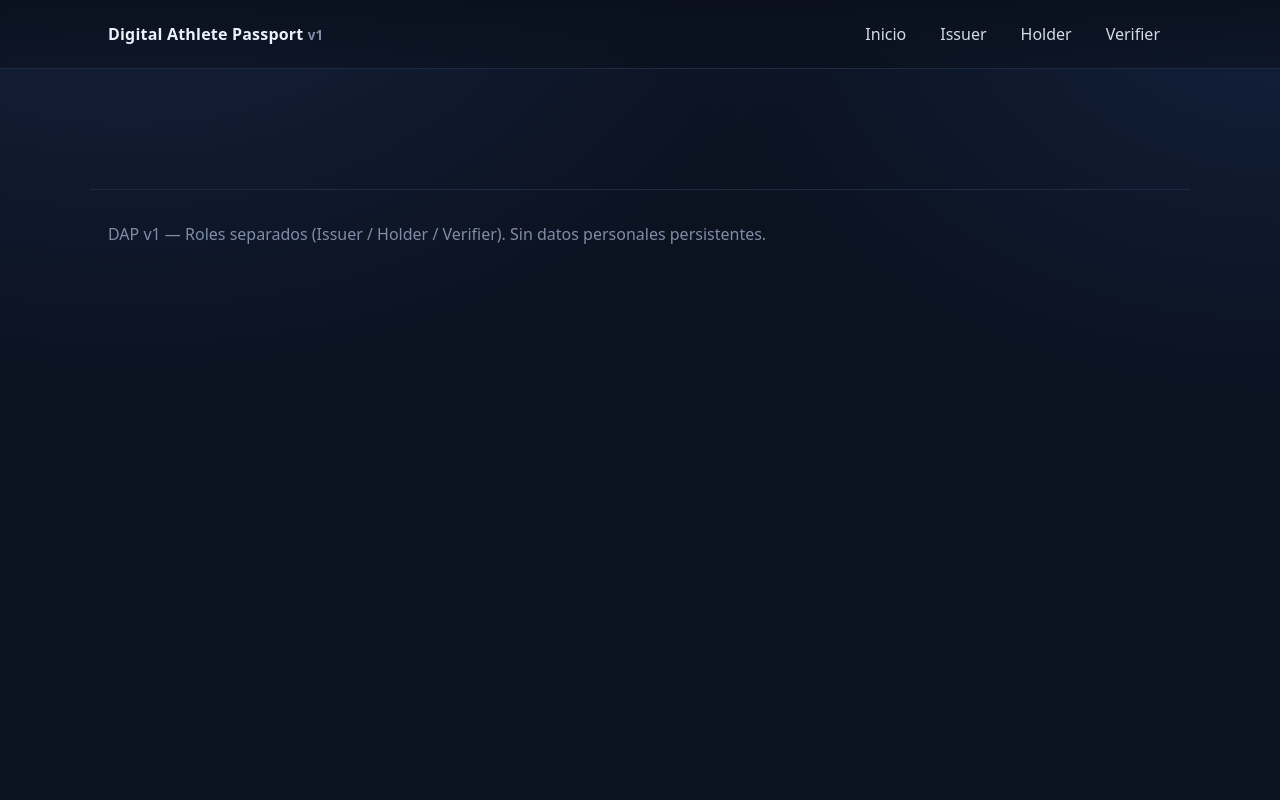
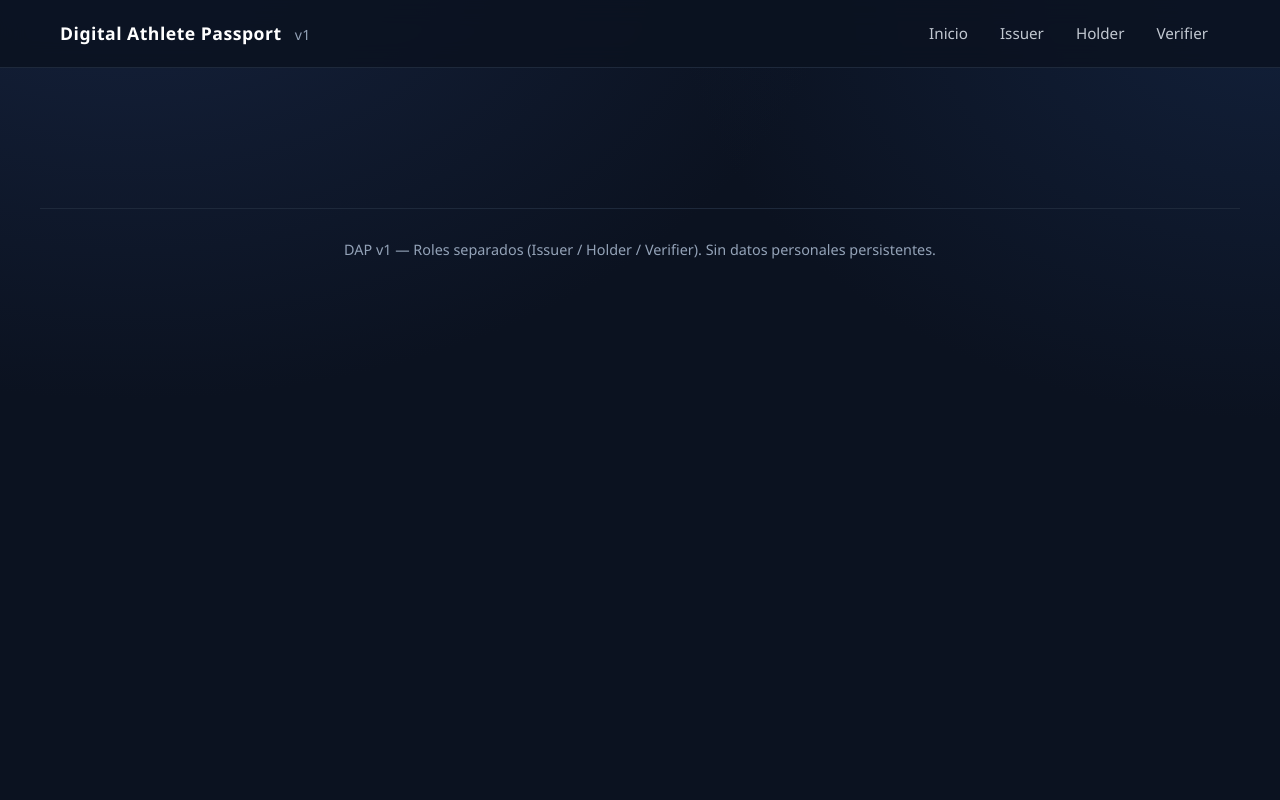
Before and after one commit to jalbfil/dap-digital-athlete-passport, a FastAPI app: template app/templates/base.html in a window 1280 px wide. Run offline with FastAPI, Linux system fonts and the light colour scheme; the template is opened without the code that fills it, so the values that code supplies are empty.

Commit message:
Refactor base.css for design improvements
Updated CSS variables and styles for improved design consistency and responsiveness.

```diff
--- a/app/static/css/base.css
+++ b/app/static/css/base.css
@@ -1,86 +1,192 @@
-
+/* --- VARIABLES Y TEMA (Cyberpunk / Dashboard) --- */
 :root{
   --bg:#0b1220;
   --card:#111a2e;
-  --muted:#7f8da6;
-  --text:#eaf1ff;
-  --accent:#4cc2ff;
-  --accent-2:#7cffbf;
-  --danger:#ff6b6b;
-  --ok:#60d394;
-  --border: #1e2a43;
-  --shadow: 0 10px 30px rgba(0,0,0,.35);
+  --card-hover: #1e293b;
+  --muted:#94a3b8;
+  --text:#e2e8f0;
+  --accent:#38bdf8;
+  --primary: #2563eb;
+  --primary-hover: #1d4ed8;
+  --danger:#ef4444;
+  --success:#4ade80;
+  --border: #1e293b;
+  --border-focus: #3b82f6;
+  --shadow: 0 4px 6px -1px rgba(0, 0, 0, 0.3), 0 2px 4px -1px rgba(0, 0, 0, 0.1);
+  --shadow-lg: 0 10px 15px -3px rgba(0, 0, 0, 0.4), 0 4px 6px -2px rgba(0, 0, 0, 0.2);
 }
+
 *{box-sizing:border-box}
 html,body{height:100%}
+
 body{
   margin:0;
-  font:16px/1.5 ui-sans-serif, system-ui, -apple-system, "Segoe UI", Roboto, "Helvetica Neue", Arial;
+  font:16px/1.5 'Segoe UI', Tahoma, Geneva, Verdana, sans-serif;
   color:var(--text);
+  /* Fondo con degradados sutiles */
   background: radial-gradient(1200px 800px at 10% -10%, #15223d 0, transparent 60%),
               radial-gradient(1000px 700px at 100% 0%, #12203a 0, transparent 60%),
               var(--bg);
 }
+
+/* --- CABECERA --- */
 .header{
-  position:sticky; top:0; z-index:10;
-  backdrop-filter: blur(8px);
-  background:linear-gradient(180deg, rgba(10,16,28,.9), rgba(10,16,28,.5));
+  position:sticky; top:0; z-index:50;
+  backdrop-filter: blur(12px);
+  -webkit-backdrop-filter: blur(12px);
+  background: rgba(11, 18, 32, 0.85);
   border-bottom:1px solid var(--border);
 }
-.header-inner{max-width:1100px; margin:0 auto; padding:14px 18px; display:flex; align-items:center; gap:16px}
-.brand{font-weight:800; letter-spacing:.2px}
-.brand small{font-weight:600; color:var(--muted)}
-.nav{margin-left:auto; display:flex; gap:10px}
-.nav a{color:var(--text); opacity:.9; text-decoration:none; padding:8px 12px; border-radius:10px}
-.nav a:hover{background:rgba(255,255,255,.05)}
-.nav a.active{background:rgba(76,194,255,.15); outline:1px solid rgba(76,194,255,.35)}
-.main{max-width:1100px; margin:24px auto; padding:0 18px 72px}
+.header-inner{max-width:1200px; margin:0 auto; padding:14px 20px; display:flex; align-items:center; gap:16px}
+.brand{font-weight:700; font-size: 1.1em; letter-spacing:.5px; color: #fff;}
+.brand small{font-weight:400; color:var(--muted); font-size: 0.8em; margin-left: 8px;}
+
+/* --- NAVEGACIÓN --- */
+.nav{margin-left:auto; display:flex; gap:8px}
+.nav a{
+    color:var(--text);
+    opacity:.85;
+    text-decoration:none;
+    padding:8px 12px;
+    border-radius:8px;
+    transition: all 0.2s ease;
+    font-size: 0.95em;
+    font-weight: 500;
+}
+.nav a:hover{
+    background:rgba(255,255,255,.08);
+    opacity: 1;
+}
+.nav a.active{
+    background:rgba(56, 189, 248, .15);
+    color: var(--accent);
+    box-shadow: 0 0 0 1px rgba(56, 189, 248, .2);
+}
+
+/* --- CONTENEDOR PRINCIPAL --- */
+.main{max-width:1200px; margin:30px auto; padding:0 20px 80px}
+
+/* --- TARJETAS (CARDS) --- */
 .card{
-  background:linear-gradient(180deg, rgba(255,255,255,.02), rgba(255,255,255,.01));
+  background-color: var(--card);
   border:1px solid var(--border);
-  border-radius:18px;
+  border-radius:12px;
   box-shadow: var(--shadow);
+  transition: transform 0.2s, box-shadow 0.2s;
+  overflow: hidden; /* Para que nada se salga */
 }
-.card-pad{padding:18px}
-.card h2{margin:0 0 6px 0}
+/* Efecto hover suave solo si tiene clase interactiva, o genérico */
+/* .card:hover{ transform: translateY(-2px); box-shadow: var(--shadow-lg); border-color: #334155; } */
+
+.card-pad{padding:24px}
+.card h2{margin:0 0 12px 0; font-weight: 600; font-size: 1.25em; letter-spacing: -0.5px;}
+
+/* --- TIPOGRAFÍA Y UTILIDADES --- */
 .muted{color:var(--muted)}
-.grid{display:grid; gap:16px}
+h1 { font-weight: 300; margin-bottom: 30px; border-bottom: 1px solid var(--border); padding-bottom: 15px; }
+
+/* --- GRID SYSTEM --- */
+.grid{display:grid; gap:24px}
 .grid-2{grid-template-columns: 1fr 1fr}
 .grid-3{grid-template-columns: repeat(3, 1fr)}
-@media (max-width: 980px){
+@media (max-width: 900px){
   .grid-2, .grid-3{grid-template-columns: 1fr}
 }
-label{display:block; margin:10px 0 6px; font-weight:600}
-input[type="text"], input[type="number"], textarea{
+
+/* --- FORMULARIOS --- */
+label{display:block; margin:0 0 6px; font-size: 0.85em; font-weight:600; color: var(--muted); text-transform: uppercase; letter-spacing: 0.5px;}
+
+input[type="text"], input[type="number"], textarea, select {
   width:100%;
-  padding:12px 14px;
-  border-radius:12px;
+  padding:10px 12px;
+  border-radius:6px;
   border:1px solid var(--border);
-  background:#0f1930;
+  background:#0f172a; /* Un poco más oscuro que la card */
   color:var(--text);
+  font-family: 'Consolas', 'Monaco', monospace; /* Fuente código para datos */
+  font-size: 0.95em;
   outline:none;
+  transition: border-color 0.2s, box-shadow 0.2s;
 }
-textarea{min-height:240px; resize:vertical}
-.small{min-height:46px}
-.kv{display:flex; gap:12px; align-items:center; flex-wrap:wrap}
-.kv input{flex:1}
+input:focus, textarea:focus, select:focus {
+    border-color: var(--border-focus);
+    box-shadow: 0 0 0 2px rgba(59, 130, 246, 0.1);
+}
+textarea{min-height:150px; resize:vertical; line-height: 1.4;}
+
+/* --- BOTONES --- */
 .btn{
-  border:1px solid var(--border);
-  background:linear-gradient(180deg, #1a2a49, #14223f);
+  display: inline-flex; justify-content: center; align-items: center;
+  border:1px solid transparent;
+  background: var(--card-hover);
   color:var(--text);
-  padding:12px 16px;
-  border-radius:12px;
+  padding:10px 18px;
+  border-radius:6px;
   cursor:pointer;
-  transition:.2s ease;
+  font-weight: 600;
+  font-size: 0.95em;
+  transition: all 0.2s ease;
+  text-decoration: none;
 }
-.btn:hover{transform:translateY(-1px); box-shadow:0 6px 18px rgba(0,0,0,.35)}
-.btn.primary{background:linear-gradient(180deg, #2a7ee6, #1a5bd1); border-color:#2a7ee6}
-.btn.ghost{background:transparent}
-.btn.ok{background:linear-gradient(180deg, #32b37a, #1d8a5b)}
-.btn.warn{background:linear-gradient(180deg, #d04949, #a83b3b)}
-.badge{display:inline-flex; align-items:center; gap:8px; padding:6px 10px; border-radius:999px; border:1px solid var(--border); background:#0f1930}
-.badge b{font-weight:800}
-.row{display:flex; gap:16px; align-items:flex-end; flex-wrap:wrap}
-.code{font-family: ui-monospace, SFMono-Regular, Menlo, Consolas, "Liberation Mono", monospace; white-space:pre-wrap; background:#0c162b; border:1px solid var(--border); padding:12px; border-radius:12px}
-.copy{cursor:pointer; font-size:13px; color:var(--accent); text-decoration:underline}
-.footer{max-width:1100px; margin:0 auto; padding:32px 18px; color:var(--muted); border-top:1px solid var(--border)}
+.btn:hover:not(:disabled){
+    background: #334155;
+    transform:translateY(-1px);
+}
+.btn:active:not(:disabled) { transform: translateY(0); }
+.btn:disabled { opacity: 0.6; cursor: not-allowed; transform: none; }
+
+/* Variantes de Botones */
+.btn.primary{ background: var(--primary); color: white; }
+.btn.primary:hover:not(:disabled){ background: var(--primary-hover); }
+
+.btn.ok{ background: #059669; color: white; } /* Emerald 600 */
+.btn.ok:hover:not(:disabled){ background: #047857; }
+
+.btn.warn{ background: var(--danger); color: white; }
+.btn.warn:hover:not(:disabled){ background: #dc2626; }
+
+/* --- BADGES Y ESTADOS --- */
+.badge{
+    display:inline-flex; align-items:center; gap:6px;
+    padding:4px 10px; border-radius:99px;
+    font-size: 0.85em; font-weight: 600;
+    border:1px solid var(--border); background:rgba(255,255,255,0.05);
+}
+.badge.valid { color: var(--success); border-color: rgba(74, 222, 128, 0.2); background: rgba(74, 222, 128, 0.1); }
+.badge.revoked { color: var(--danger); border-color: rgba(239, 68, 68, 0.2); background: rgba(239, 68, 68, 0.1); }
+
+/* --- CÓDIGO Y PREVISUALIZACIÓN --- */
+.code{
+    font-family: 'Consolas', 'Monaco', monospace;
+    font-size: 0.85em;
+    line-height: 1.5;
+    white-space:pre-wrap; word-break: break-all;
+    background:#020617;
+    border:1px solid var(--border);
+    padding:16px; border-radius:8px;
+    color: #cbd5e1;
+}
+
+/* --- CLASES DE UTILIDAD JS --- */
+.hidden { display: none !important; }
+.visible { display: block !important; opacity: 1; animation: fadeIn 0.5s; }
+
+@keyframes fadeIn { from { opacity: 0; transform: translateY(5px); } to { opacity: 1; transform: translateY(0); } }
+
+/* --- SPINNER DE CARGA --- */
+.spinner {
+    width: 16px; height: 16px;
+    border: 2px solid rgba(255,255,255,0.3);
+    border-radius: 50%;
+    border-top-color: #fff;
+    animation: spin 0.8s linear infinite;
+    margin-right: 8px;
+}
+@keyframes spin { to { transform: rotate(360deg); } }
+
+/* --- FOOTER --- */
+.footer{
+    max-width:1200px; margin:0 auto; padding:30px 20px;
+    color:var(--muted); font-size: 0.9em; text-align: center;
+    border-top:1px solid var(--border);
+}
```
